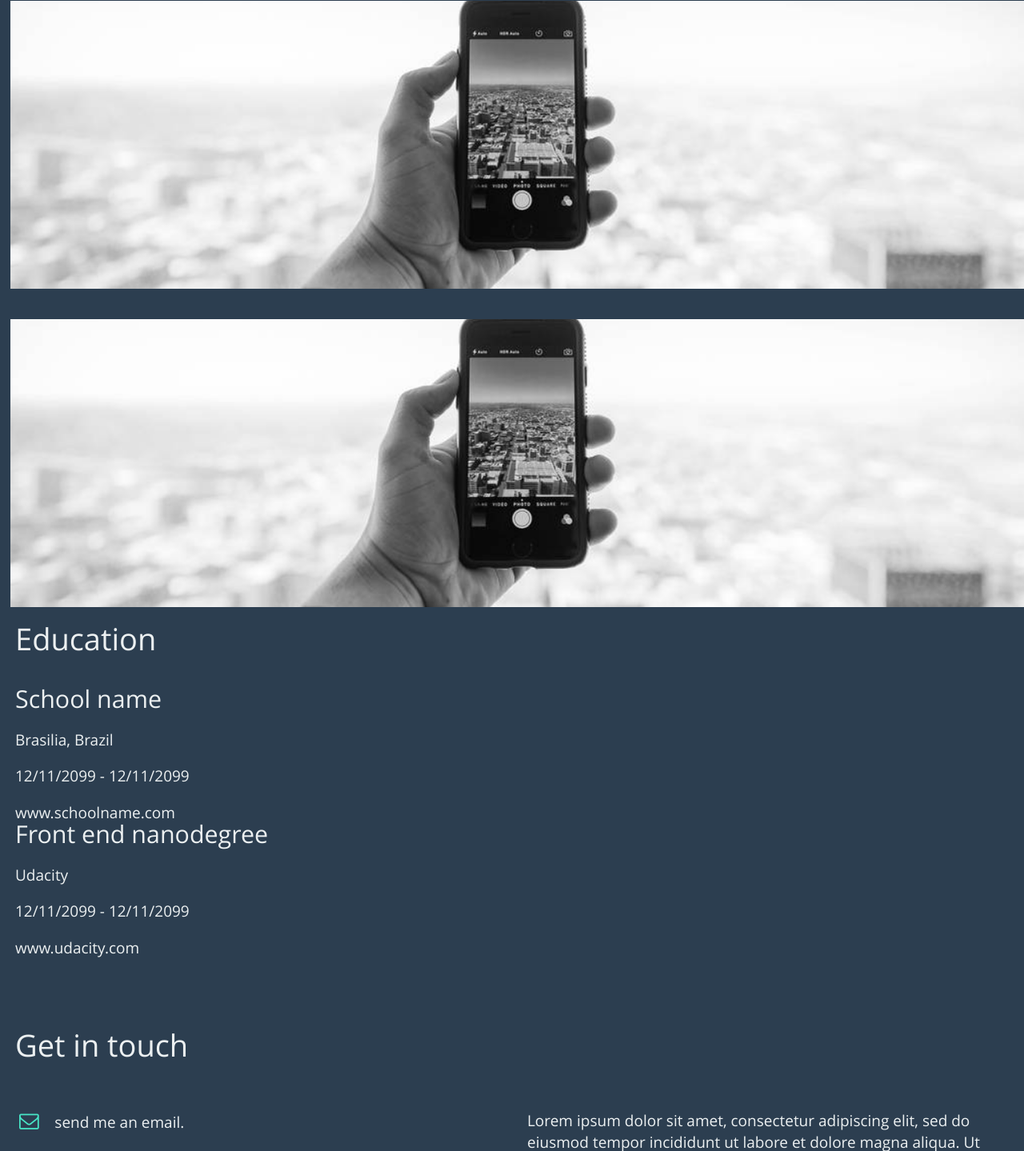
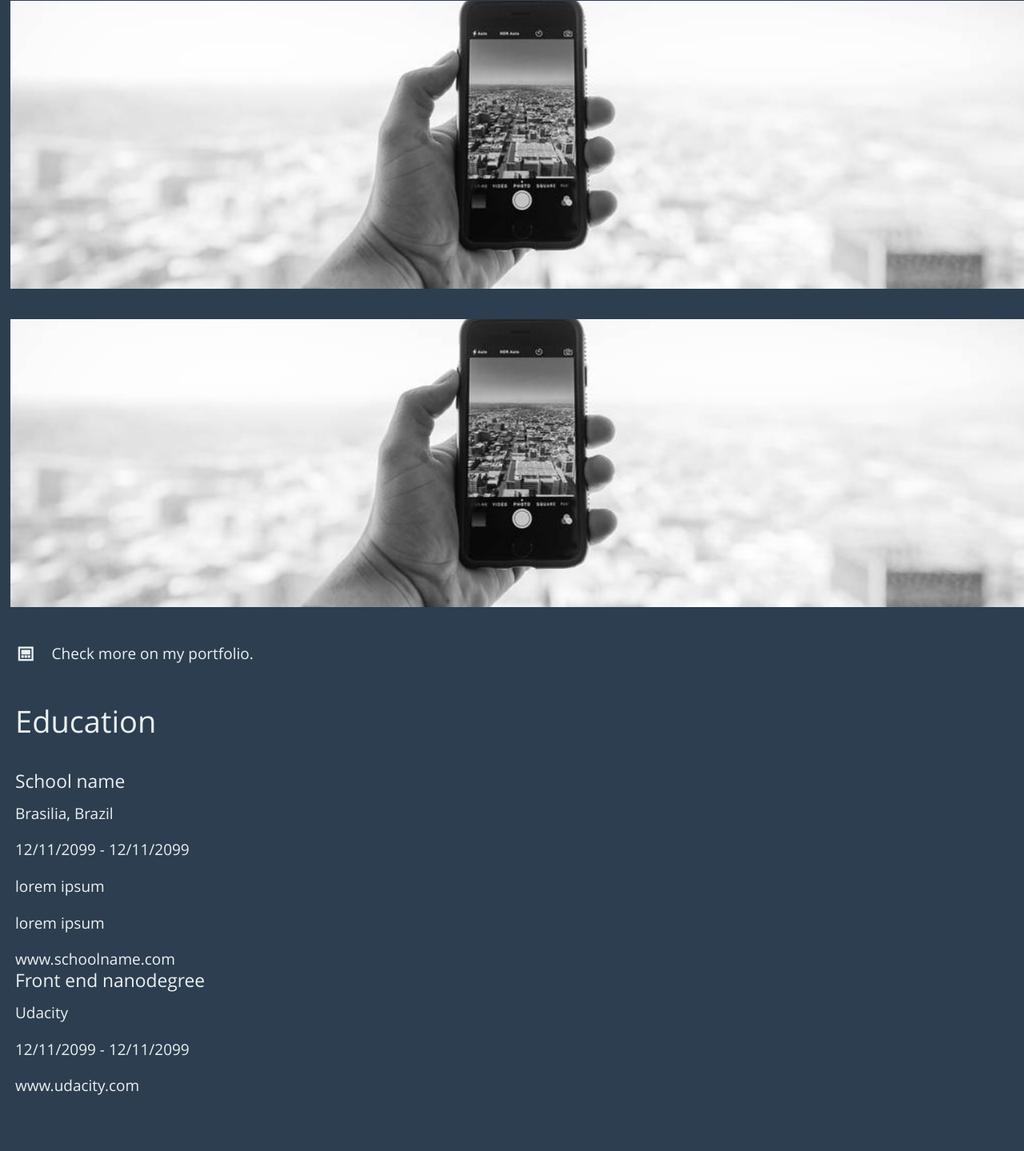
Before and after one commit to TiagoMaiaL/online-resume, a website: page index.html in a window 1280 px wide. Shown: the part 3126-4565 px from the top of the page at 80% size. Drawn offline with Linux system fonts and the light colour scheme.

Commit message:
Adding portfolio link.

```diff
--- a/index.html
+++ b/index.html
@@ -103,10 +103,10 @@
                             <p class="work-description">Lorem ipsum dolor sit amet, consectetur adipiscing elit, sed do eiusmod tempor incididunt ut labore et dolore magna aliqua.</p>
                         </article>
                     </section>
-                    <section id="projects">
+                    <section class="projects">
                         <h3>Projects</h3>
 
-                        <div class="project-grid masonry">
+                        <div class="project-grid masonry clearfix">
                             <article class="project masonry-item height-lg-half center-parent-vertical">
                                 <picture>
                                     <source media="(min-width: 1000px)" srcset="build/resources/images/project-4-large.jpg 1x, build/resources/images/project-4-large-2x.jpg 2x">
@@ -165,26 +165,25 @@
                                 </div>
                             </article>
                         </div>
-
-
+                        <p class="portfolio-link"><a href=""><i class="icon icon-website"></i>Check more on my portfolio.</a></p>
                     </section>
                     <section id="education">
                         <h3>Education</h3>
 
                         <div class="schools">
                             <article class="school">
-                                <h4 class="name">School name</h4>
+                                <h5 class="name">School name</h4>
                                 <p class="location">Brasilia, Brazil</p>
                                 <p class="time-range"><time>12/11/2099</time> - <time>12/11/2099</time></p>
-                                <p class="degree"></p> <!-- TODO -->
-                                <p class="majors"></p> <!-- TODO -->
+                                <p class="degree">lorem ipsum</p> <!-- TODO -->
+                                <p class="majors">lorem ipsum</p> <!-- TODO -->
                                 <a href="" class="url">www.schoolname.com</a>
                             </article>
                         </div>
 
                         <div class="online-courses">
                             <article class="course">
-                                <h4 class="title">Front end nanodegree</h4>
+                                <h5 class="title">Front end nanodegree</h4>
                                 <p class="school">Udacity</p>
                                 <p class="time-range"><time>12/11/2099</time> - <time>12/11/2099</time></p>
                                 <a href="" class="url">www.udacity.com</a>
--- a/resources/sass/styles.scss
+++ b/resources/sass/styles.scss
@@ -172,6 +172,22 @@ header {
 }
 
 /* projects */
+
+.projects {
+    min-height: 100vh;
+    margin-bottom: 3em;
+
+    .portfolio-link {
+        margin-top: 1em;
+
+        a {
+            padding-left: 0;
+            .icon {
+                margin-right: 1em;
+            }
+        }
+    }
+}
 
 .project-grid {
     margin-left: -1em;
@@ -368,6 +384,10 @@ header {
     }
 }
 
+/* education */
+
+
+
 /* footer */
 
 footer {
```
Also changed, not shown: build/styles/main.min.css, 1 other file.
